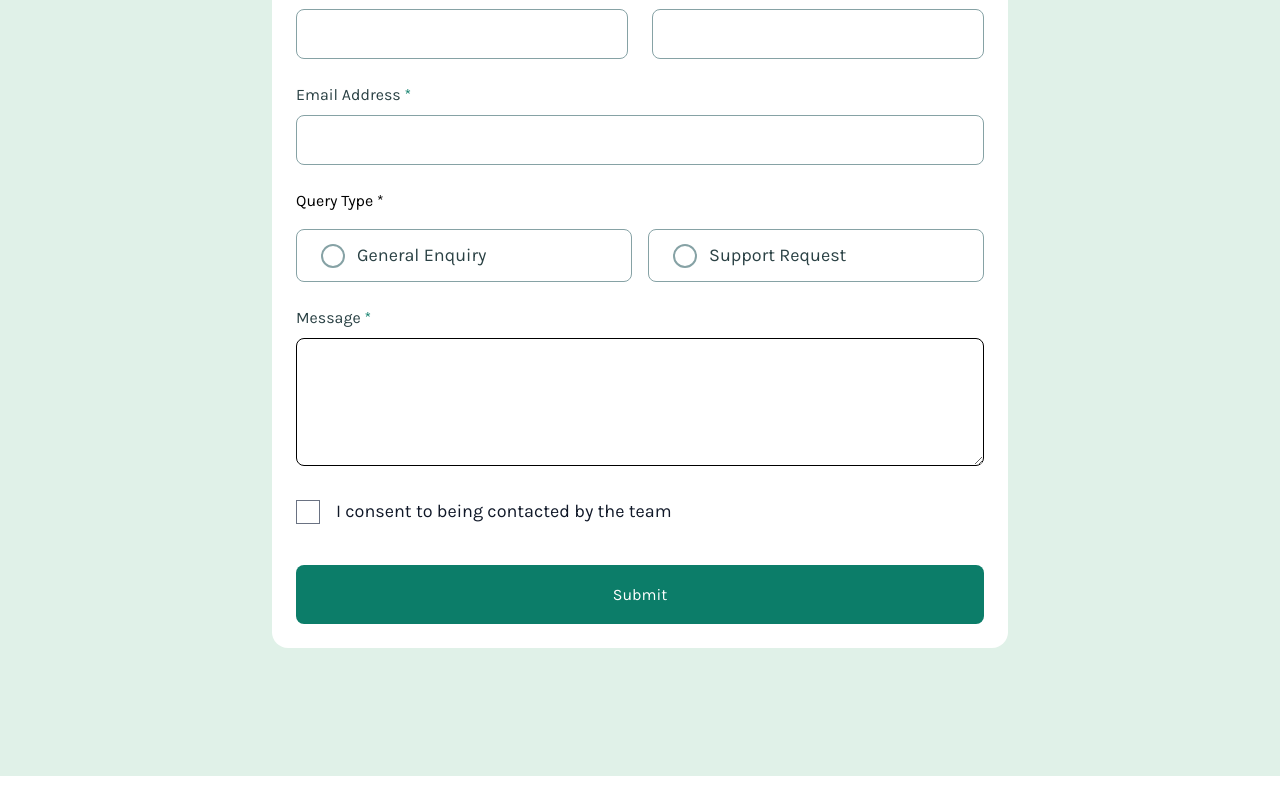
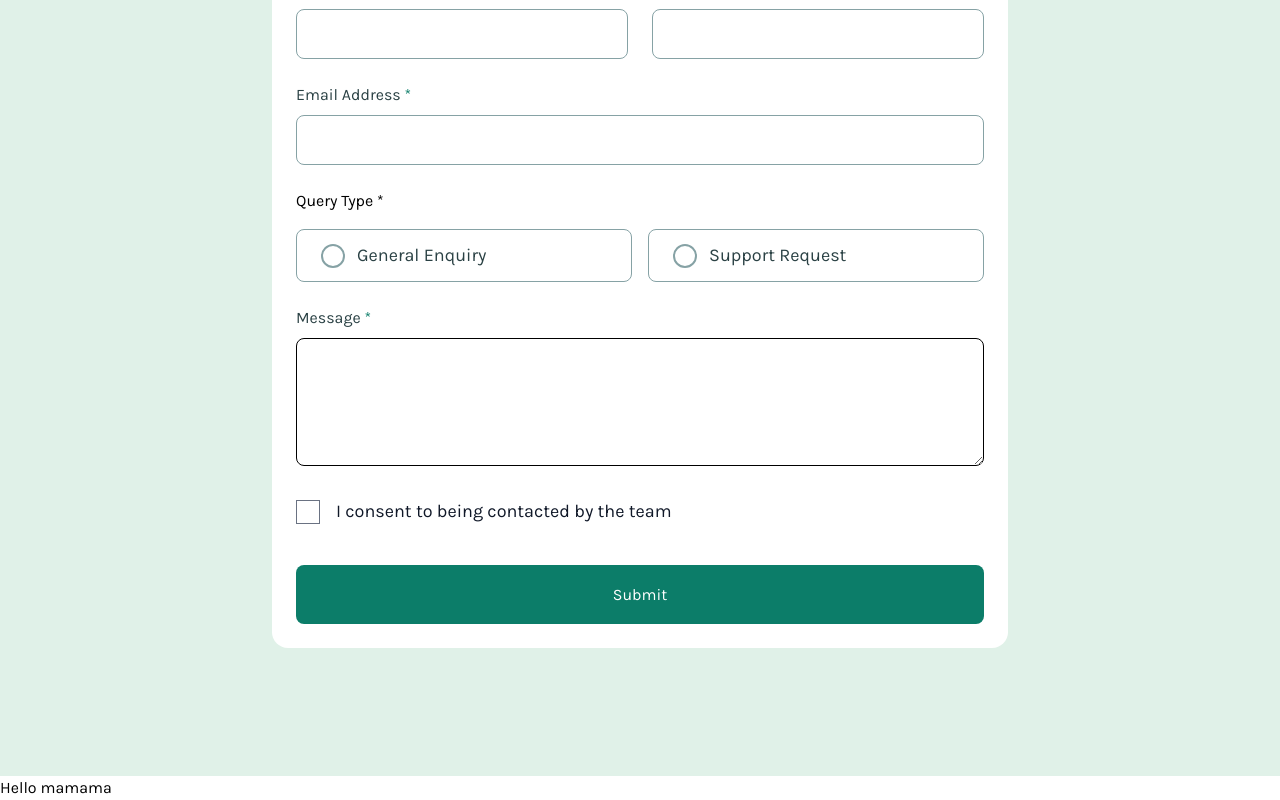
Before and after one commit to SurajCasey/contact-form, a React (Vite) app: page / in a window 1280 px wide. Shown: the part 255-1055 px from the top of the page. Before the commit the page ends 1031 px from the top, so only its background shows below. Built offline with nearby package versions, Linux system fonts and the light colour scheme.

Commit message:
Update App.jsx

```diff
--- a/src/App.jsx
+++ b/src/App.jsx
@@ -6,6 +6,7 @@ function App() {
   return (
     <>
       <ContactUs/>
+      <h1>Hello mamama</h1>
     </>
   )
 }
```
